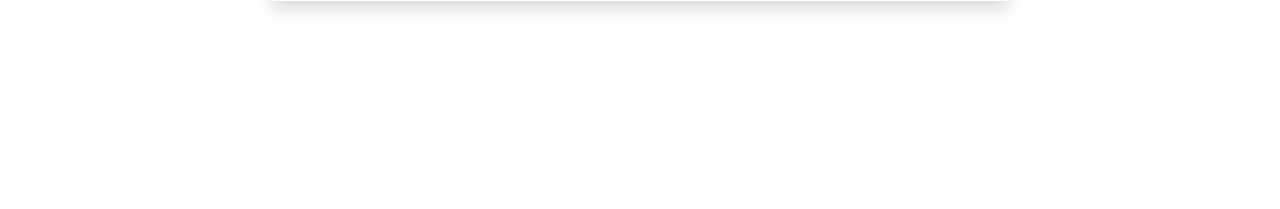
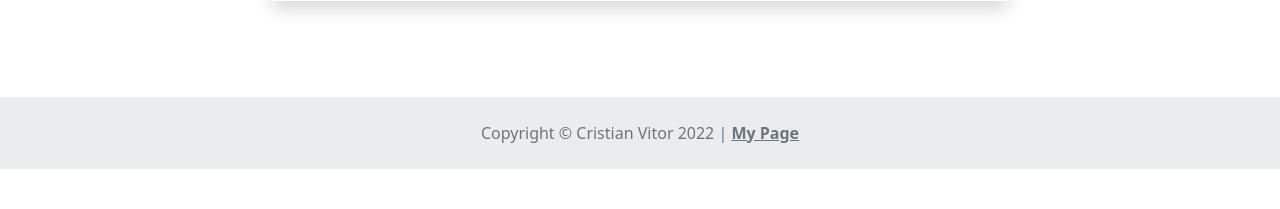
Before and after one commit to cristianvitor01/Car-Sistem-Flask, a Flask app: page / in a window 1280 px wide. Shown: the part 282-491 px from the top of the page. Run offline with Flask 2, Linux system fonts and the light colour scheme; data comes from the database, SQL or seed files in the repository; some libraries are stand-ins or nearby versions.

Commit message:
add footer

```diff
--- a/templates/base.html
+++ b/templates/base.html
@@ -6,7 +6,8 @@
     <meta name="viewport" content="width=device-width, initial-scale=1">
 
     <!-- Bootstrap CSS -->
-    <link href="https://cdn.jsdelivr.net/npm/bootstrap@5.0.2/dist/css/bootstrap.min.css" rel="stylesheet" integrity="sha384-EVSTQN3/azprG1Anm3QDgpJLIm9Nao0Yz1ztcQTwFspd3yD65VohhpuuCOmLASjC" crossorigin="anonymous">
+    <link href="https://cdn.jsdelivr.net/npm/bootstrap@5.0.2/dist/css/bootstrap.min.css" rel="stylesheet"
+          integrity="sha384-EVSTQN3/azprG1Anm3QDgpJLIm9Nao0Yz1ztcQTwFspd3yD65VohhpuuCOmLASjC" crossorigin="anonymous">
 
     <title>Car Sistem</title>
 </head>
@@ -17,14 +18,26 @@
 {% block content %}
 
 
-
 {% endblock content %}
 
 </div>
 
+<!-- Footer -->
+<footer class="text-center text-lg-start bg-light text-muted">
 
-    <script src="https://cdn.jsdelivr.net/npm/bootstrap@5.0.2/dist/js/bootstrap.bundle.min.js" integrity="sha384-MrcW6ZMFYlzcLA8Nl+NtUVF0sA7MsXsP1UyJoMp4YLEuNSfAP+JcXn/tWtIaxVXM" crossorigin="anonymous"></script>
+    <!-- Copyright -->
+    <div class="text-center p-4" style="background-color: rgba(0, 0, 0, 0.05);">
+        Copyright © Cristian Vitor 2022 |
+        <a class="text-reset fw-bold" href="https://cristianvitor01.github.io/cristianvitorportfolio/">My
+            Page</a>
+    </div>
+    <!-- Copyright -->
+</footer>
+<!-- Footer -->
 
+<script src="https://cdn.jsdelivr.net/npm/bootstrap@5.0.2/dist/js/bootstrap.bundle.min.js"
+        integrity="sha384-MrcW6ZMFYlzcLA8Nl+NtUVF0sA7MsXsP1UyJoMp4YLEuNSfAP+JcXn/tWtIaxVXM"
+        crossorigin="anonymous"></script>
 
 </body>
 </html>
```
Lines whose indentation alone changed are shown as unchanged.
